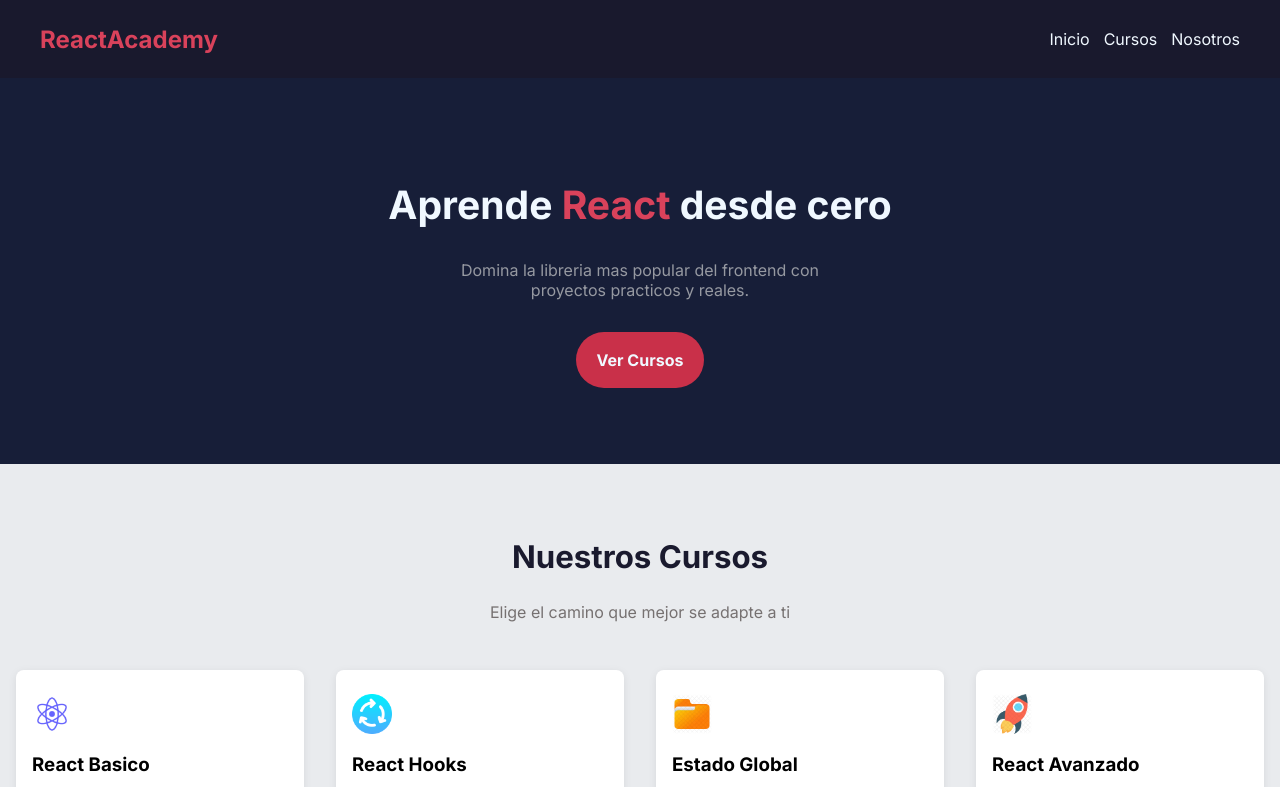
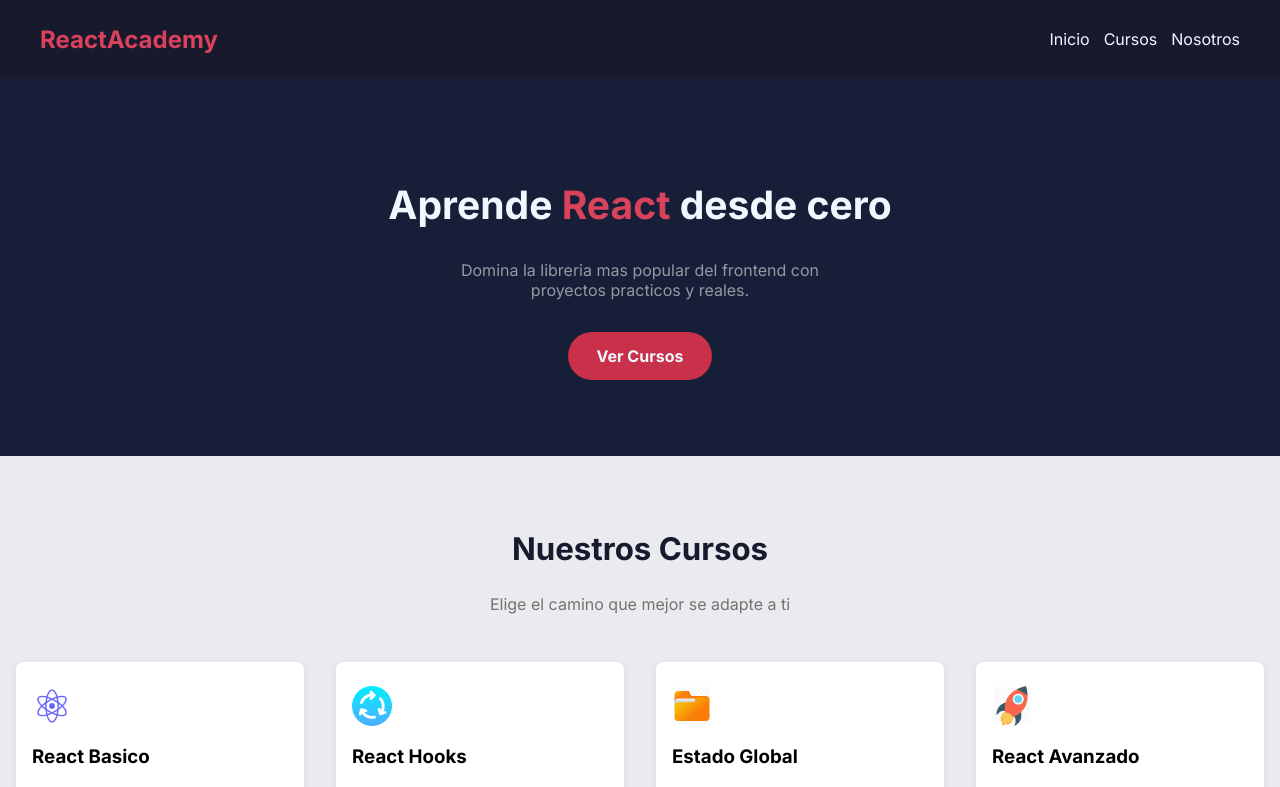
Before and after one commit to alfredoTous/React-Fundamentos, a React (Vite) app: page / in a window 1280 px wide. Shown: the top 787 px of the page. Built offline with nearby package versions, Linux system fonts and the light colour scheme.

Commit message:
update button height

```diff
--- a/src/components/BotonCursos.css
+++ b/src/components/BotonCursos.css
@@ -8,8 +8,8 @@
     color: aliceblue;
     background-color: #c93049;
     border-radius: 2rem;
-    width: 8rem;
-    height: 3.5rem;
+    width: 9rem;
+    height: 3rem;
     border: none;
     text-decoration: none;
     transition: ease 200ms;
```
